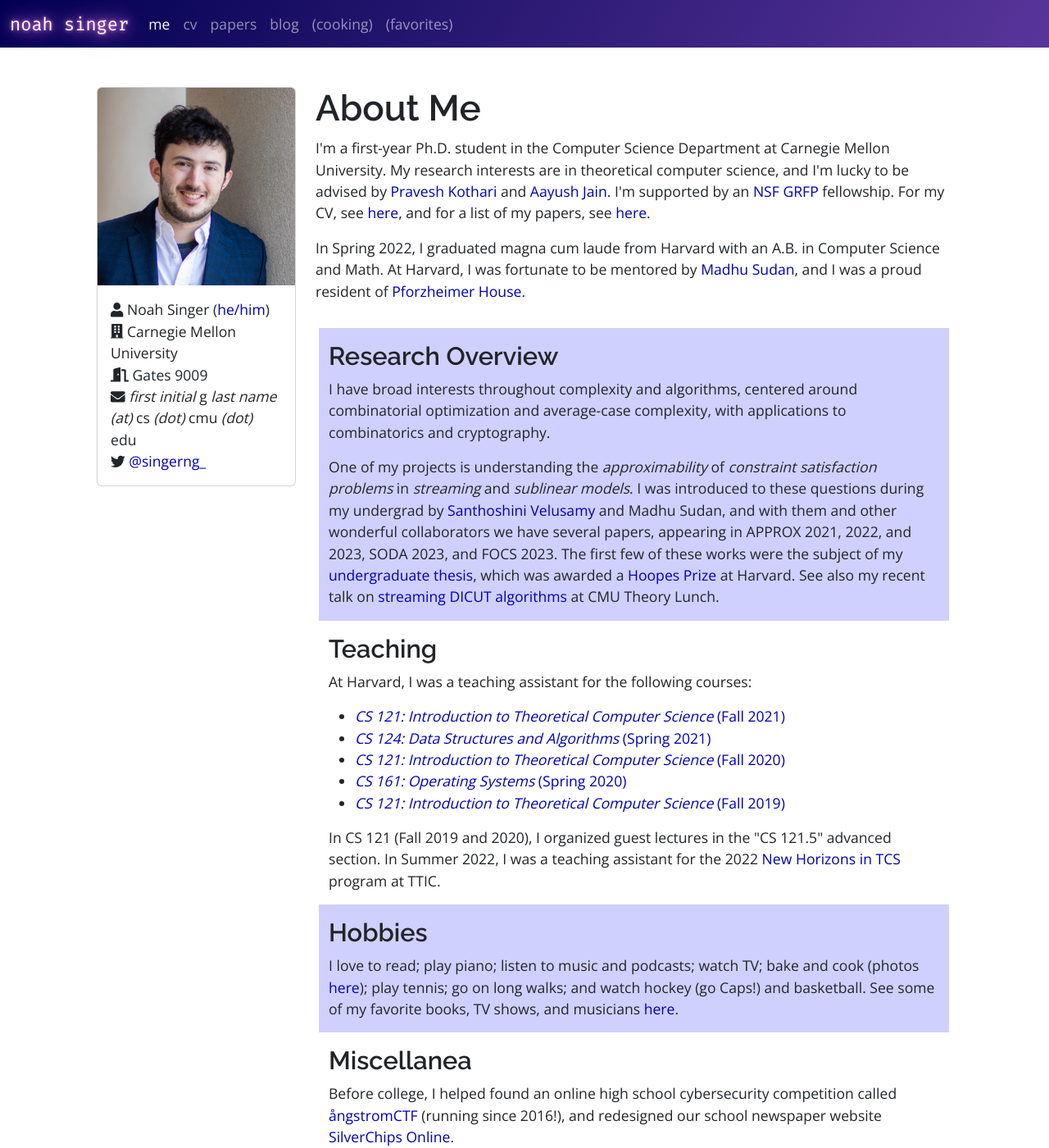
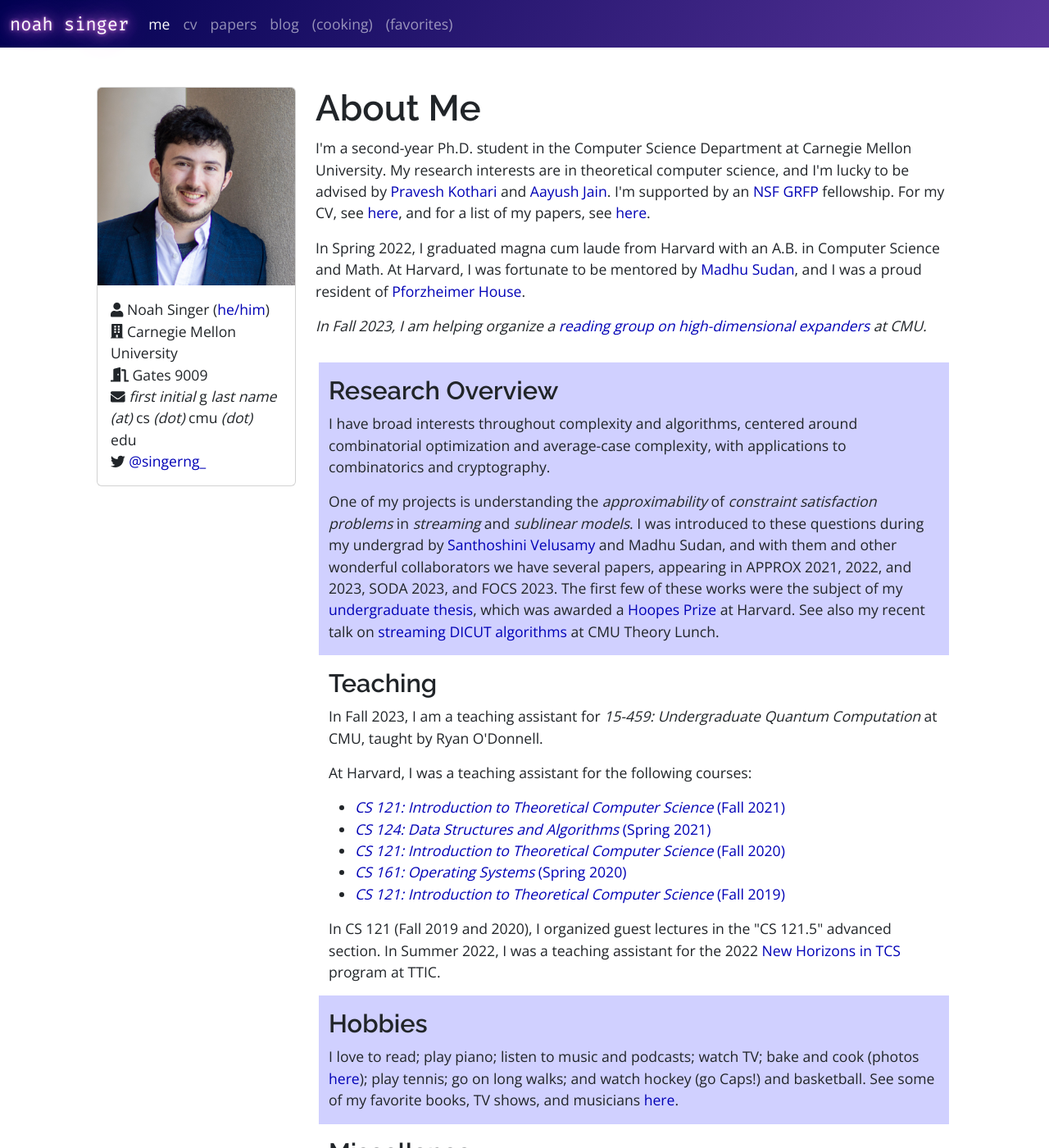
Before and after one commit to singerng/noahsinger.org, a Jekyll site: the page built from index/index.html, in a window 1280 px wide and 1400 px high. Shown: the whole window at 82% size. Built offline with Jekyll 4.4.1, drawn with Linux system fonts in a browser that asks for light colours; nearby versions of some CDN libraries.

Commit message:
im a second year!

```diff
--- a/index/index.html
+++ b/index/index.html
@@ -22,9 +22,11 @@ layout: default
 
   <div class="col-md-9 mb-4">
     <h1>About Me</h1>
-    <p>I'm a first-year Ph.D. student in the Computer Science Department at Carnegie Mellon University. My research interests are in theoretical computer science, and I'm lucky to be advised by <a href="https://www.cs.cmu.edu/~praveshk/">Pravesh Kothari</a> and <a href="https://sites.google.com/view/aayushjain/home">Aayush Jain</a>. I'm supported by an <a href="https://www.nsfgrfp.org">NSF GRFP</a> fellowship. For my CV, see <a href="/index/cv.pdf">here</a>, and for a list of my papers, see <a href="/papers">here</a>.</p>
+    <p>I'm a second-year Ph.D. student in the Computer Science Department at Carnegie Mellon University. My research interests are in theoretical computer science, and I'm lucky to be advised by <a href="https://www.cs.cmu.edu/~praveshk/">Pravesh Kothari</a> and <a href="https://sites.google.com/view/aayushjain/home">Aayush Jain</a>. I'm supported by an <a href="https://www.nsfgrfp.org">NSF GRFP</a> fellowship. For my CV, see <a href="/index/cv.pdf">here</a>, and for a list of my papers, see <a href="/papers">here</a>.</p>
 
     <p>In Spring 2022, I graduated magna cum laude from Harvard with an A.B. in Computer Science and Math. At Harvard, I was fortunate to be mentored by <a href="https://madhu.seas.harvard.edu">Madhu Sudan</a>, and I was a proud resident of <a href="https://pfoho.harvard.edu">Pforzheimer House</a>.</p>
+
+    <p><em>In Fall 2023, I am helping organize a <a href="https://docs.google.com/document/d/1PBddwr6dMlV5Cl93Ghq1CPrqcg8wWZS1KQBvxfygGfM/edit">reading group on high-dimensional expanders</a> at CMU.</em></p>
 
     <div class="p-3">
       <div class="row section pt-3">
@@ -40,6 +42,8 @@ layout: default
       <div class="row section pt-3">
         <div class="col">
           <h3>Teaching</h3>
+
+          <p>In Fall 2023, I am a teaching assistant for <em>15-459: Undergraduate Quantum Computation</em> at CMU, taught by Ryan O'Donnell.</p>
 
           <p>
             At Harvard, I was a teaching assistant for the following courses:
```
